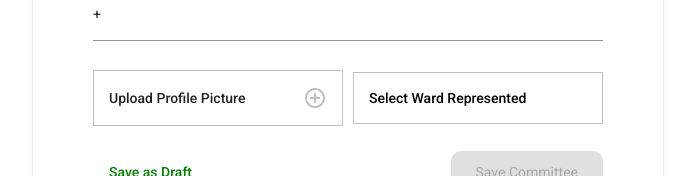
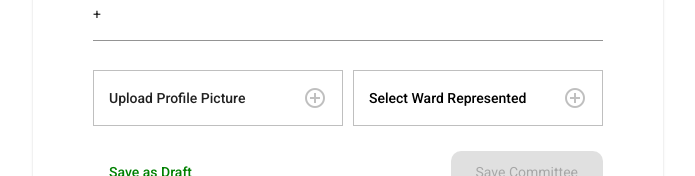
Before and after one commit to MikeMwambia-TrojanSystem/UI-DFMS, an Angular app: page /create/mca in a window 1280 px wide. Shown: the part 598-774 px from the top of the page, without its empty margins (292-987 px from the left). Built offline with nearby package versions, Linux system fonts and the light colour scheme; what ng-otp-input would draw is missing.

Commit message:
update some more fixing

```diff
--- a/src/app/app-routing.module.ts
+++ b/src/app/app-routing.module.ts
@@ -31,7 +31,6 @@ import { BillGenerateComponent } from './views/generate/bill/bill-generate.compo
 import { MotionGenerateComponent } from './views/generate/motion/motion-generate.component';
 import { PetitionGenerateComponent } from './views/generate/petition/petition-generate.component';
 import { ListMotionComponent } from './views/list/motion/list-motion.component';
-import { MotionItemComponent } from './components/MotionItem/motion-item.component';
 import { IntroComponent } from './views/intro/intro.component';
 
 const routes: Routes = [
--- a/src/app/views/create/mca/create-mca.component.html
+++ b/src/app/views/create/mca/create-mca.component.html
@@ -48,8 +48,8 @@
       <div class="select-container">
         <app-custom-button [title]="'Upload Profile Picture'" (buttonClick)="onStartUpload()"></app-custom-button>
         <input #fileUpload class="upload" type="file" accept="image/*" />
-        <a routerLink="/list/wards" style="margin-left: 10px">
-          <app-custom-button [title]="'Select Ward Represented'" [unClickable]="true"></app-custom-button>
+        <a routerLink="/list/wards" [queryParams]="{select: true}" style="margin-left: 10px">
+          <app-custom-button [title]="'Select Ward Represented'"></app-custom-button>
         </a>
         <!-- <button mat-raised-button type="button" class="select-btn">Select Ward Represented</button> -->
 
--- a/src/app/views/management/ad-oath/ad-oath.component.html
+++ b/src/app/views/management/ad-oath/ad-oath.component.html
@@ -10,7 +10,7 @@
       <p class="label">Ward Represented</p>
       <mat-form-field appearance="standard">
         <mat-select formControlName="ward">
-          <mat-option value="Maintenance Speel">Maintenance Speel</mat-option>
+          <mat-option *ngFor="let ward of wards" [value]="ward">{{ward}}</mat-option>
         </mat-select>
         <mat-error *ngIf="form.get('ward').hasError('required')">Please select a ward!</mat-error>
       </mat-form-field>
--- a/src/app/views/management/ad-oath/ad-oath.component.ts
+++ b/src/app/views/management/ad-oath/ad-oath.component.ts
@@ -20,6 +20,7 @@ export class AdministrationOathComponent {
     passport: new FormControl('', Validators.required),
     party: new FormControl('', Validators.required),
   }); // Form group that holds user input
+  wards = ['Maintenance Speel']; // Dynamic wards
 
   /**
    * Predefined administration data
```
